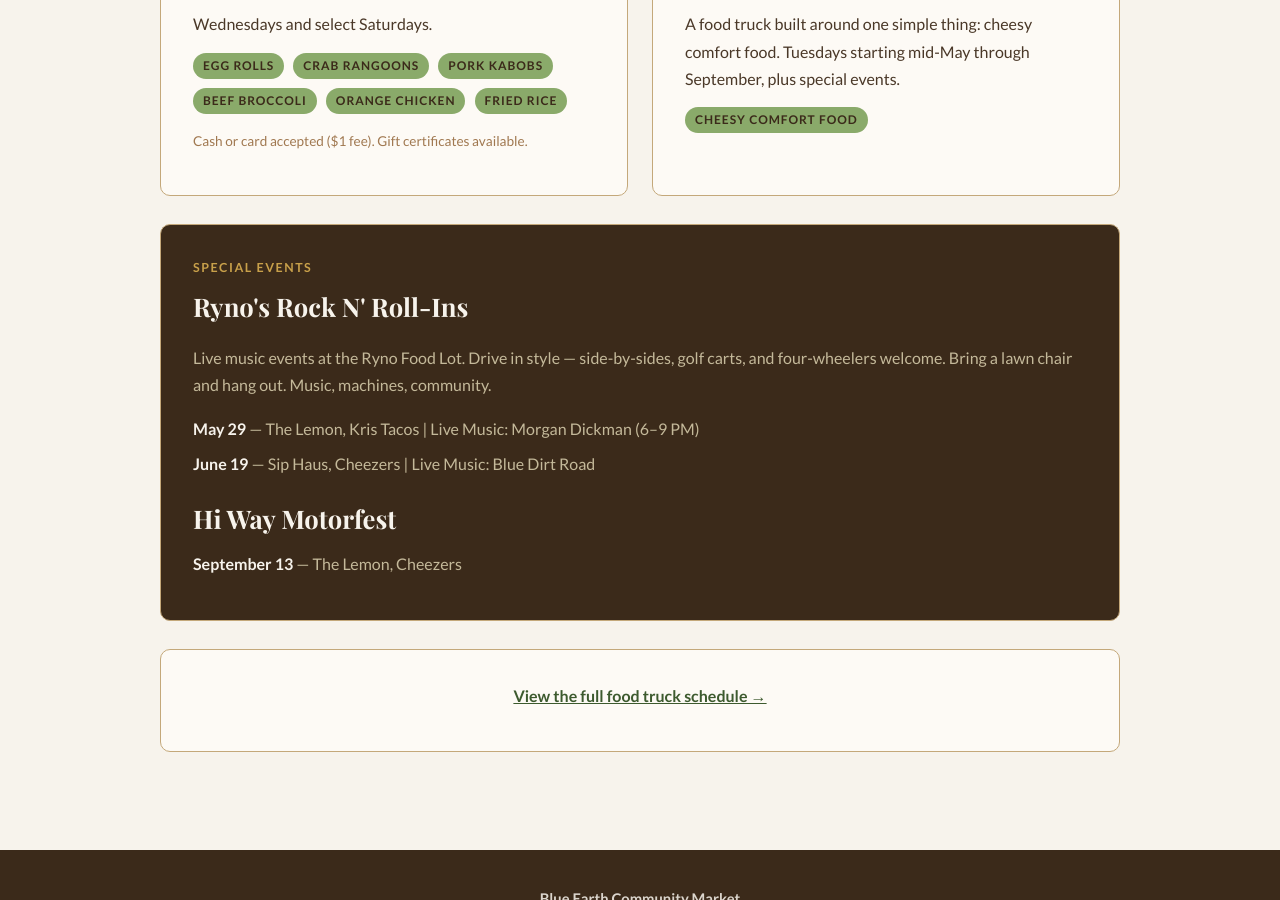
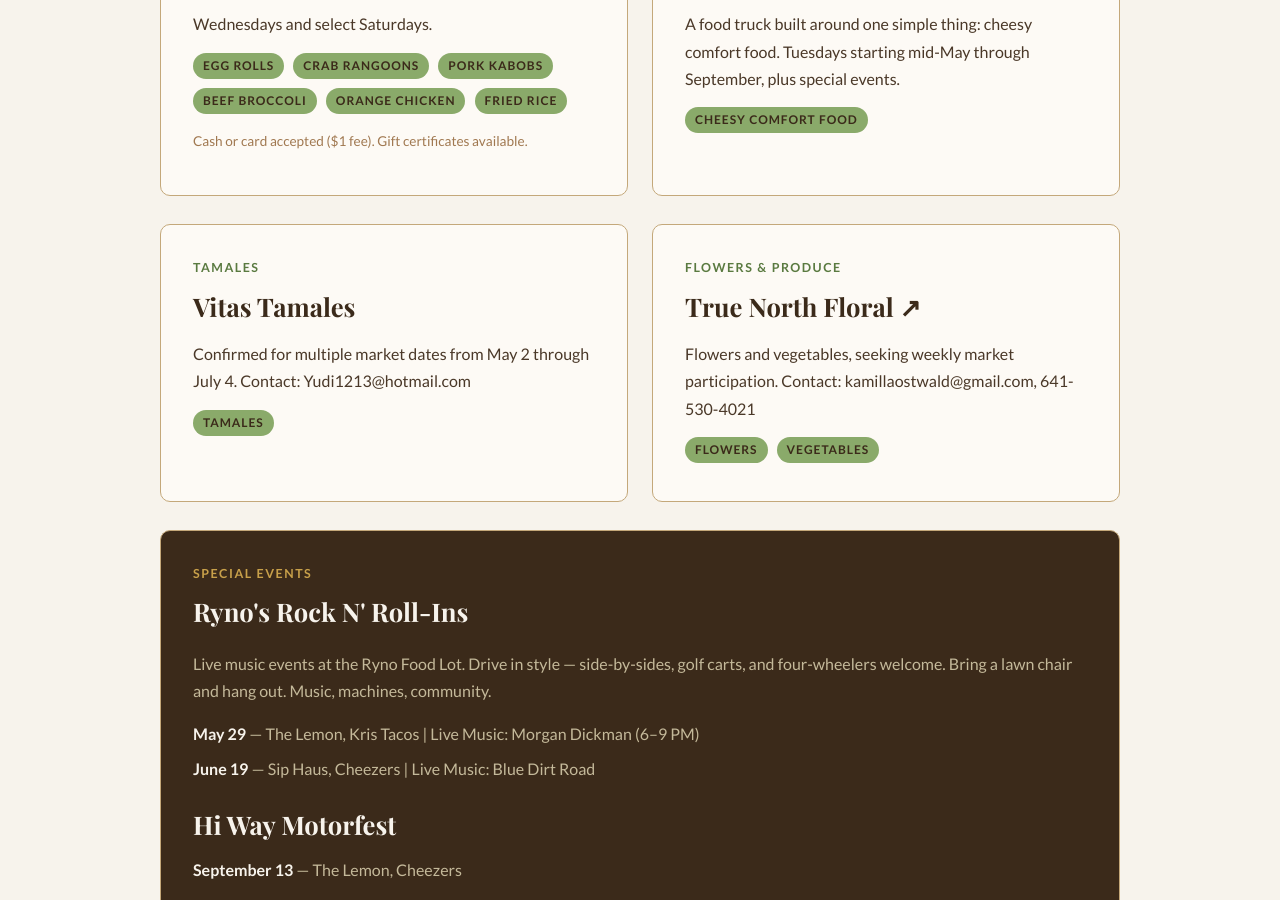
Before and after one commit to blueearthcommunitymarket/blueearthcommunitymarket.github.io, a Jekyll site: the page built from meet-the-trucks/index.html, in a window 1280 px wide and 900 px high, scrolled down 2211 px. Built offline with Jekyll 4.4.1, drawn with Linux system fonts in a browser that asks for light colours; some web fonts are replaced.

Commit message:
Add new vendors to website
- Add Vitas Tamales to meet-the-trucks page and market calendar (May 2 - July 4)
- Add True North Floral to meet-the-trucks page (pending confirmation)
- Update calendar with confirmed vendor dates from SignUpGenius registration

```diff
--- a/meet-the-trucks/index.html
+++ b/meet-the-trucks/index.html
@@ -139,6 +139,28 @@ description: Get to know the food trucks that call the Ryno Food Lot home in Blu
         </div>
     </div>
 
+    <!-- New Vendors -->
+    <div class="grid-2">
+        <div class="card">
+            <div class="section-label">Tamales</div>
+            <h2>Vitas Tamales</h2>
+            <p style="margin-bottom: 12px;">Confirmed for multiple market dates from May 2 through July 4. Contact: Yudi1213@hotmail.com</p>
+            <div class="pills">
+                <span class="tag">Tamales</span>
+            </div>
+        </div>
+
+        <div class="card">
+            <div class="section-label">Flowers &amp; Produce</div>
+            <h2><a href="https://www.truenorthfloral.com/" target="_blank" rel="noopener" style="color: var(--brown-dark); text-decoration: none;">True North Floral ↗</a></h2>
+            <p style="margin-bottom: 12px;">Flowers and vegetables, seeking weekly market participation. Contact: kamillaostwald@gmail.com, 641-530-4021</p>
+            <div class="pills">
+                <span class="tag">Flowers</span>
+                <span class="tag">Vegetables</span>
+            </div>
+        </div>
+    </div>
+
     <!-- Special Events -->
     <div class="card" style="background: var(--brown-dark); color: var(--cream);">
         <div class="section-label" style="color: #c8a04a;">Special Events</div>
```
Also changed, not shown: calendar/index.html (+10 -0 lines).
